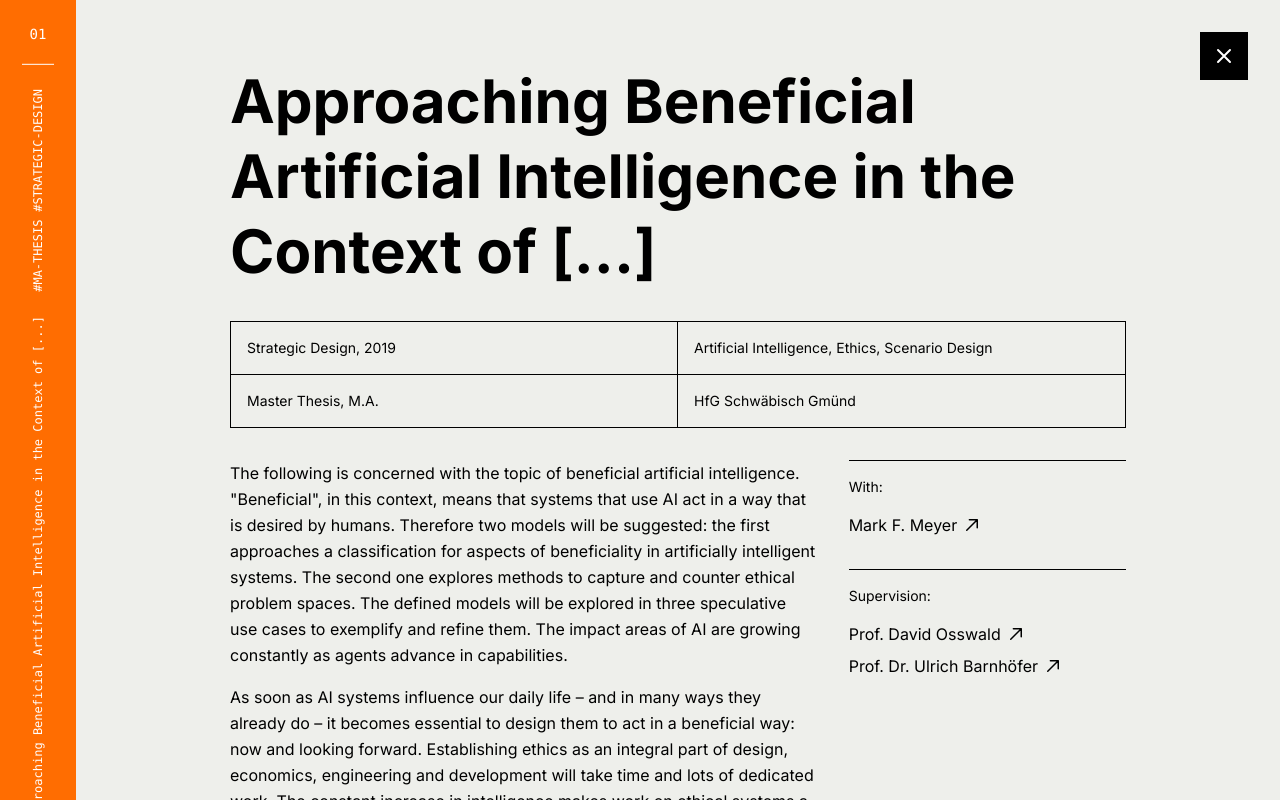
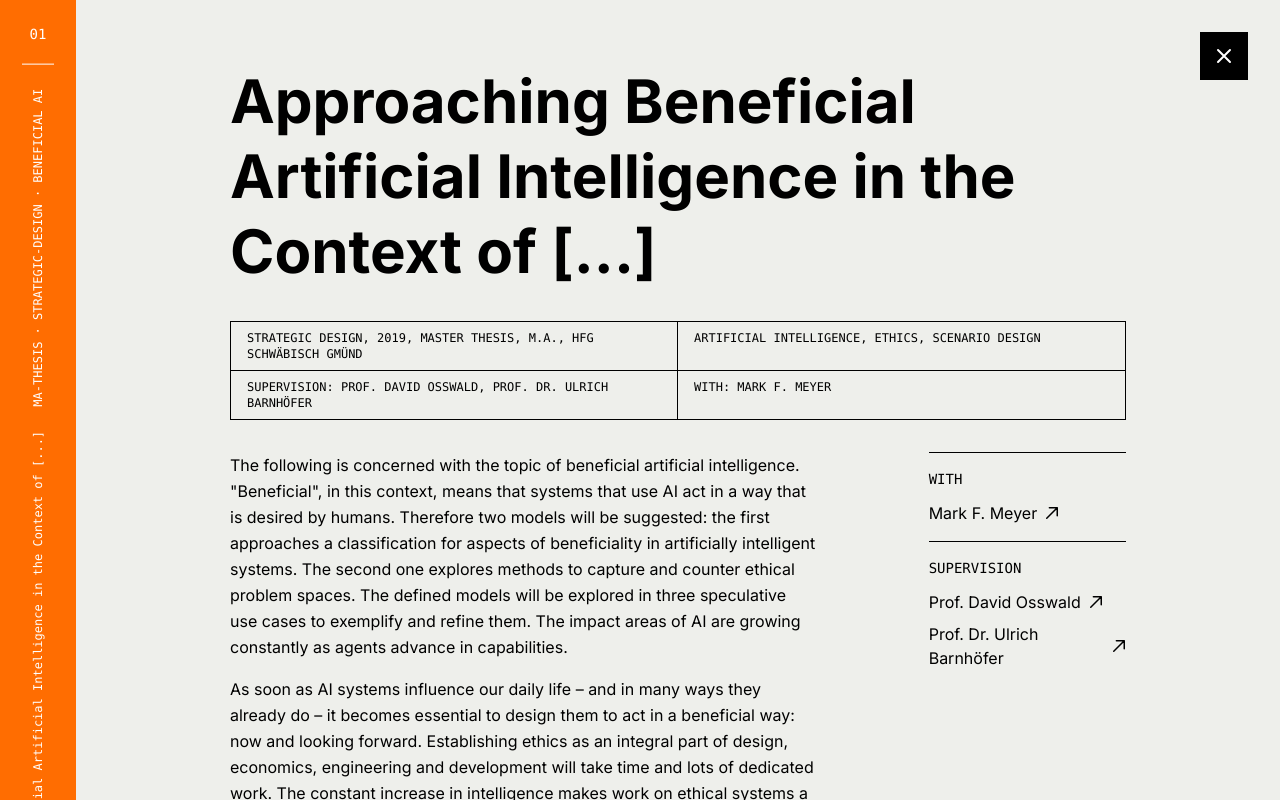
Before and after one commit to phytrisha/nico-portfolio-claude, a Next.js app: page /project/beneficial-ai in a window 1280 px wide. Shown: the top 800 px of the page. Built offline with nearby package versions, Linux system fonts and the light colour scheme.

Commit message:
nico 10.11.

```diff
--- a/components/ProjectDetailModal.tsx
+++ b/components/ProjectDetailModal.tsx
@@ -76,14 +76,50 @@
                 </button>
 
                 <div className="max-w-[80%] mx-auto">
-                  <h1 className="text-4xl md:text-5xl lg:text-7xl font-bold mb-16 mt-8 leading-tight">
-                    {project.title}
-                  </h1>
+                  <div className="grid grid-cols-3 gap-0">
+                    <div className='col-span-2'>
+                    <h1 className="text-4xl md:text-5xl lg:text-[46px] font-medium mb-0 mt-28 leading-tight">
+                      {project.title}
+                    </h1>
+                    <h1 className="text-4xl md:text-5xl lg:text-[46px] font-regular mb-18 mt-0 leading-tight">
+                      {"Master Thesis (MA), Strategic Design, 2019, HfG Schwäbisch Gmünd"}
+                    </h1>
+                    </div>
+                  </div>
 
-                  <ProjectMetadata project={project} />
+         <div
+          className="flex items-center gap-0 text-xs font-mono mb-2"
+          style={{ border: '1px solid black' }}
+        >
+          <div
+            className="px-4 py-2 font-medium"
+            style={{ borderRight: '1px solid black' }}
+          >
+            {project.id.toString().padStart(2, '0')}
+          </div>
+          {"name" && (
+            <div
+              className="px-4 py-2 font-medium"
+              style={{ borderRight: '1px solid black' }}>
+              {"With: Mark Meyer"}
+            </div>
+          )}
+          {project.tags.map((tag, i) => (
+            <div
+              key={i}
+              className="px-4 py-2"
+              //style={{ borderRight: '1px solid black' }}
+            >
+              {"Supervision: Prof. David Oswald, Prof. Dr. Ulrich Barnhöfer"}
+            </div>
+          ))}
+        </div>
+
+
+                  {/*<ProjectMetadata project={project} />*/}
 
                   {/* Main content */}
-                  <div className="space-y-8 mb-16">
+                  <div className="space-y-8 mb-16 mt-16">
                     {project.contentSections?.map((section: ContentSection, index: number) => {
                       switch (section.type) {
                         case 'text':
--- a/components/ProjectRowContent.tsx
+++ b/components/ProjectRowContent.tsx
@@ -25,7 +25,7 @@
       exit={{ height: 0, backgroundColor: 'transparent' }}
       transition={{ duration: animationDuration, ease }}
     >
-      <div className="pl-0 pt-2 grid grid-cols-3 gap-12">
+      <div className="pl-0 pt-0 grid grid-cols-3 gap-12">
         {/* Left column - Title and metadata */}
         <div className='col-span-2 pb-12'>
             <div className="text-xs leading-normal">{renderDescription(project.description)}</div>
--- a/components/project-sections/CollaboratorsSection.tsx
+++ b/components/project-sections/CollaboratorsSection.tsx
@@ -16,10 +16,10 @@
 
   return (
     <div>
-      <div className="max-w-[350px]">
+      <div className="max-w-flex pl-20">
         {withCollaborators.length > 0 && (
-          <div className="border-t-1 border-black mb-8 pt-4">
-            <p className="text-sm mb-4">With:</p>
+          <div className="border-t-1 border-black mb-4 pt-4">
+            <p className="text-sm mb-3 font-mono text-transform: uppercase">With</p>
             <div className="space-y-2">
               {withCollaborators.map((collaborator, index) => (
                 <div key={index}>
@@ -58,8 +58,8 @@
         )}
 
         {supervisionCollaborators.length > 0 && (
-          <div className="border-t-1 border-black mb-8 pt-4">
-            <p className="text-sm mb-4">Supervision:</p>
+          <div className="border-t-1 border-black mb-4 pt-4">
+            <p className="text-sm mb-3 font-mono text-transform: uppercase">Supervision</p>
             <div className="space-y-2">
               {supervisionCollaborators.map((collaborator, index) => (
                 <div key={index}>
--- a/components/project-sections/ProjectMetadata.tsx
+++ b/components/project-sections/ProjectMetadata.tsx
@@ -8,19 +8,19 @@
   return (
     <div className="border-1 border-black mb-8">
       <div className="grid grid-cols-1 md:grid-cols-2 border-b-1 border-black">
-        <div className="p-4 border-b md:border-b-0 md:border-r-1 border-black">
-          <p className="text-sm">Strategic Design, 2019</p>
+        <div className="pl-4 p-2 border-b md:border-b-0 md:border-r-1 border-black">
+          <p className="text-xs font-mono text-transform: uppercase">STRATEGIC DESIGN, 2019, Master Thesis, M.A., HfG Schwäbisch Gmünd</p>
         </div>
-        <div className="p-4">
-          <p className="text-sm">{project.metadata.topics}</p>
+        <div className="pl-4 p-2">
+          <p className="text-xs font-mono text-transform: uppercase">{project.metadata.topics}</p>
         </div>
       </div>
       <div className="grid grid-cols-1 md:grid-cols-2 border-b-0 border-black">
-        <div className="p-4 border-b md:border-b-0 md:border-r-1 border-black">
-          <p className="text-sm">Master Thesis, M.A.</p>
+        <div className="pl-4 p-2 border-b md:border-b-0 md:border-r-1 border-black">
+          <p className="text-xs font-mono text-transform: uppercase">Supervision: Prof. David Osswald, Prof. Dr. Ulrich Barnhöfer</p>
         </div>
-        <div className="p-4">
-          <p className="text-sm">HfG Schwäbisch Gmünd</p>
+        <div className="pl-4 p-2">
+          <p className="text-xs font-mono text-transform: uppercase">With: Mark F. Meyer</p>
         </div>
       </div>
     </div>
--- a/components/project-sections/SubheadlineSection.tsx
+++ b/components/project-sections/SubheadlineSection.tsx
@@ -7,7 +7,7 @@
 export default function SubheadlineSection({ section }: SubheadlineSectionProps) {
   return (
     <div className="my-8">
-      <h2 className="text-2xl md:text-3xl font-bold mb-4">{section.title}</h2>
+      <h2 className="text-[16px] md:text-[16px] font-bold mb-4">{section.title}</h2>
       {section.content && (
         <p className="text-base leading-relaxed text-gray-700">{section.content}</p>
       )}
--- a/components/utils/descriptionRenderer.tsx
+++ b/components/utils/descriptionRenderer.tsx
@@ -43,7 +43,7 @@
 // Helper function to render description
 export const renderDescription = (description: string | DescriptionBlock[]) => {
   if (typeof description === 'string') {
-    return <p className="text-[26px]">{description}</p>;
+    return <p className="text-[24px]">{description}</p>;
   }
 
   return (
--- a/data/projects/beneficial-ai.ts
+++ b/data/projects/beneficial-ai.ts
@@ -6,7 +6,7 @@
   title:'Approaching Beneficial Artificial Intelligence in the Context of [...]',
   shortTitle:'Approaching Beneficial Artificial Intelligence in the Context of [...]',
   category: 'strategic-design' as const,
-  tags: ['#MA-THESIS', '#STRATEGIC-DESIGN'],
+  tags: ['MA-THESIS  ·  STRATEGIC-DESIGN   ·  BENEFICIAL AI'],
   year: '2019',
   color: '#FF6D01',
   metadata: {
@@ -37,9 +37,9 @@
         'As soon as AI systems influence our daily life – and in many ways they already do – it becomes essential to design them to act in a beneficial way: now and looking forward. Establishing ethics as an integral part of design, economics, engineering and development will take time and lots of dedicated work. The constant increase in intelligence makes work on ethical systems a relevant issue long before artificial superintelligence has been attained. A system does not need to be superintelligent to cause serious issues. For example, as the autonomy in the operation of those agents increases, entirely new questions, for example, in the area of accountability for action, will arise.',
       ],
       collaborators: [
-        { name: 'Mark F. Meyer', url: 'https://markfmeyer.com', role: 'with' },
-        { name: 'Prof. David Osswald', url: 'https://www.hfg-gmuend.de/david-osswald', role: 'supervision' },
-        { name: 'Prof. Dr. Ulrich Barnhöfer', url: 'https://www.hfg-gmuend.de/ulrich-barnhoefer', role: 'supervision' },
+      { name: 'Mark F. Meyer', url: 'https://markfmeyer.com', role: 'with' },
+      { name: 'Prof. David Osswald', url: 'https://www.hfg-gmuend.de/david-osswald', role: 'supervision' },
+      { name: 'Prof. Dr. Ulrich Barnhöfer', url: 'https://www.hfg-gmuend.de/ulrich-barnhoefer', role: 'supervision' },
       ],
     },
     {
```
Also changed, not shown: 1 other file (tests, documents, lock files or other folders).
